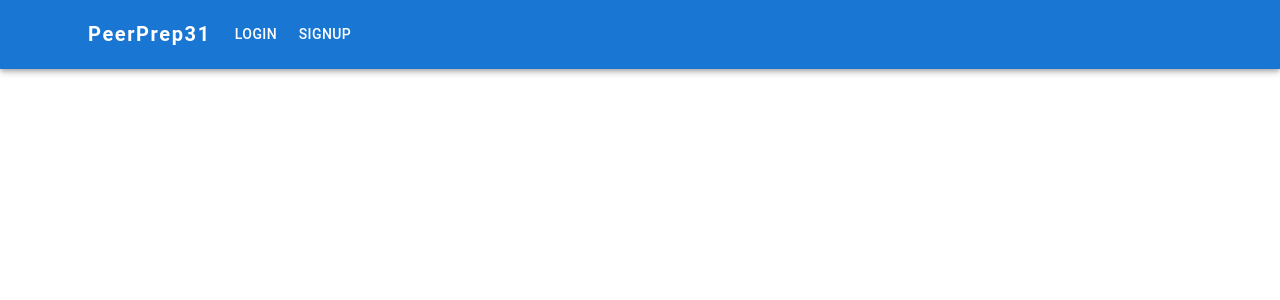
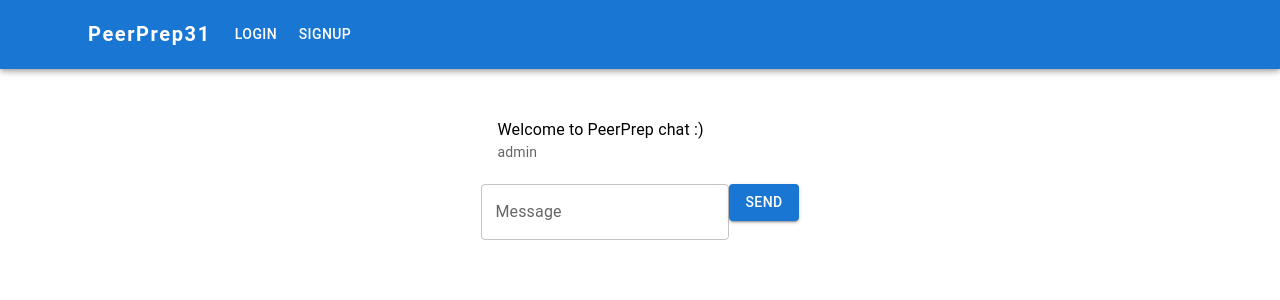
Before and after one commit to CS3219-AY2223S1/cs3219-project-ay2223s1-g31, a React (Create React App) app in the folder frontend/: page /chat in a window 1280 px wide. Shown: the top 300 px of the page. Built offline with nearby package versions, Linux system fonts and the light colour scheme; no server answers.

Commit message:
Add basic frontend chat component

```diff
--- a/frontend/src/App.js
+++ b/frontend/src/App.js
@@ -6,6 +6,7 @@ import ProfilePage from "./components/ProfilePage";
 import Layout from "./components/Layout";
 import HomePage from "./components/HomePage";
 import ProtectedRoute from "./components/ProtectedRoute";
+import Chat from "./components/Chat";
 
 function App() {
   return (
@@ -20,6 +21,7 @@ function App() {
             <Route exact path="/" element={<HomePage />} />
             <Route path="/signup" element={<SignupPage />} />
             <Route path="/login" element={<LoginPage />} />
+            <Route path="/chat" element={<Chat />} />
           </Routes>
         </Layout>
       </Router>
--- /dev/null
+++ b/frontend/src/components/Chat.js
@@ -0,0 +1,57 @@
+import { Box, Button, List, ListItem, ListItemText, TextField } from '@mui/material'
+import React, { useEffect, useState } from 'react'
+import { io } from "socket.io-client";
+
+
+const user = 'Jimmy Neutron'
+const COMM_SVC_URL = 'http://localhost:8002'
+const socket = io(COMM_SVC_URL)
+
+function Chat() {
+  const [messages, setMessages] = useState([
+    {
+      user: 'admin',
+      text: 'Welcome to PeerPrep chat :)'
+    }
+  ])
+
+  const [inputMessage, setInputMessage] = useState('')
+  const [roomId, setRoomId] = useState(0)
+
+  const sendMessage = () => {
+    let msg = {user: user, text: inputMessage}
+    setMessages((old) => [...old, msg])
+
+    socket.emit('send-message', msg, roomId)
+
+    setInputMessage('')
+  }
+
+  const receiveMessage = (message) => {
+    setMessages((old) => [...old, message])
+  }
+
+  useEffect(() => {
+    socket.on('receive-message', (message) => {
+      receiveMessage(message)
+    })
+
+    socket.emit('join-room', roomId)
+  }, [])
+
+  return (
+    <Box>
+      <List>
+        {messages.map((msg, id) =>
+          <ListItem key={id}>
+            <ListItemText primary={msg.text} secondary={msg.user}/>
+          </ListItem>
+        )}
+      </List>
+      <TextField id="message-input" label="Message" variant='outlined' value={inputMessage} onChange={(e) => setInputMessage(e.target.value)} />
+      <Button variant='contained' onClick={sendMessage}>SEND</Button>
+    </Box>
+  )
+}
+
+export default Chat
```
